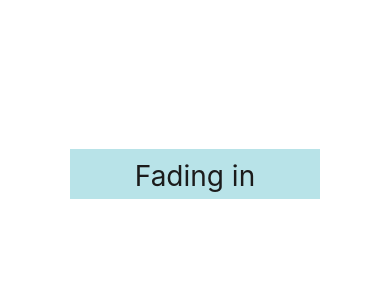
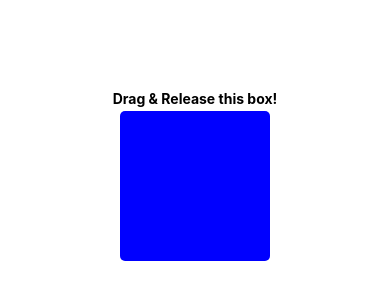
Before and after one commit to usmansbk/react-native-animations, a React Native app: screen / in a window 390 px wide. Shown: the part 248-548 px from the top of the page. Built offline with nearby package versions, Linux system fonts and the light colour scheme.

Commit message:
pan responder

```diff
--- a/App.js
+++ b/App.js
@@ -1,7 +1,8 @@
 import React from 'react';
-import TwitterHeader from './components/TwitterHeader';
-import AnimatedTuts from './components/AnimatedTut';
+// import TwitterHeader from './components/TwitterHeader';
+// import AnimatedTuts from './components/AnimatedTut';
+import PanResponder from './components/PanResponder';
 
 export default function App() {
-  return <AnimatedTuts />;
+  return <PanResponder />;
 }
--- /dev/null
+++ b/components/PanResponder.js
@@ -0,0 +1,52 @@
+import React, {useRef} from 'react';
+import {Animated, View, StyleSheet, PanResponder, Text} from 'react-native';
+
+export default () => {
+  const pan = useRef(new Animated.ValueXY()).current;
+  const panResponder = useRef(
+    PanResponder.create({
+      onMoveShouldSetPanResponder: () => true,
+      onPanResponderMove: Animated.event([null, {dx: pan.x, dy: pan.y}], {
+        useNativeDriver: false,
+      }),
+      onPanResponderRelease: () => {
+        Animated.spring(pan, {
+          toValue: {x: 0, y: 0},
+          useNativeDriver: false,
+        }).start();
+      },
+    }),
+  ).current;
+
+  return (
+    <View style={styles.container}>
+      <Text style={styles.titleText}>Drag & Release this box!</Text>
+      <Animated.View
+        style={{
+          transform: [{translateX: pan.x}, {translateY: pan.y}],
+        }}
+        {...panResponder.panHandlers}>
+        <View style={styles.box} />
+      </Animated.View>
+    </View>
+  );
+};
+
+const styles = StyleSheet.create({
+  container: {
+    flex: 1,
+    alignItems: 'center',
+    justifyContent: 'center',
+  },
+  titleText: {
+    fontSize: 14,
+    lineHeight: 24,
+    fontWeight: 'bold',
+  },
+  box: {
+    height: 150,
+    width: 150,
+    backgroundColor: 'blue',
+    borderRadius: 5,
+  },
+});
```
